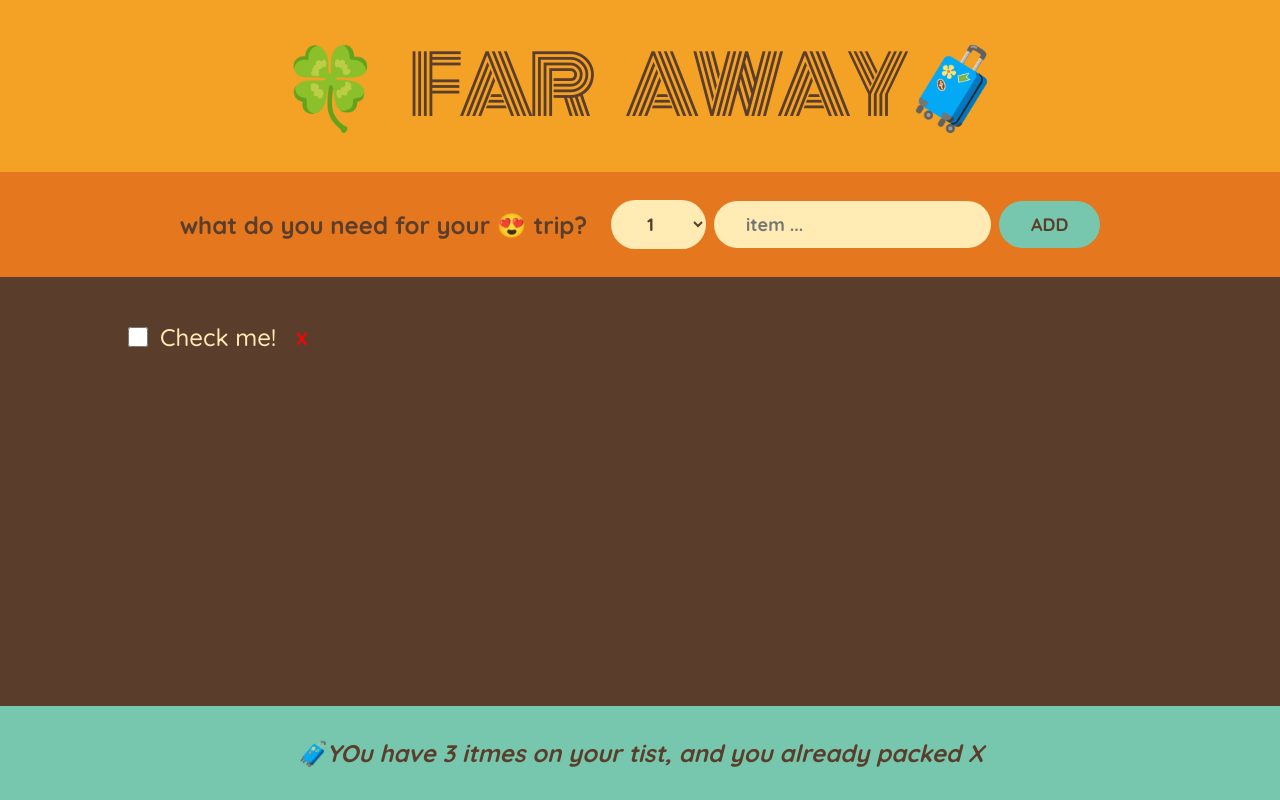
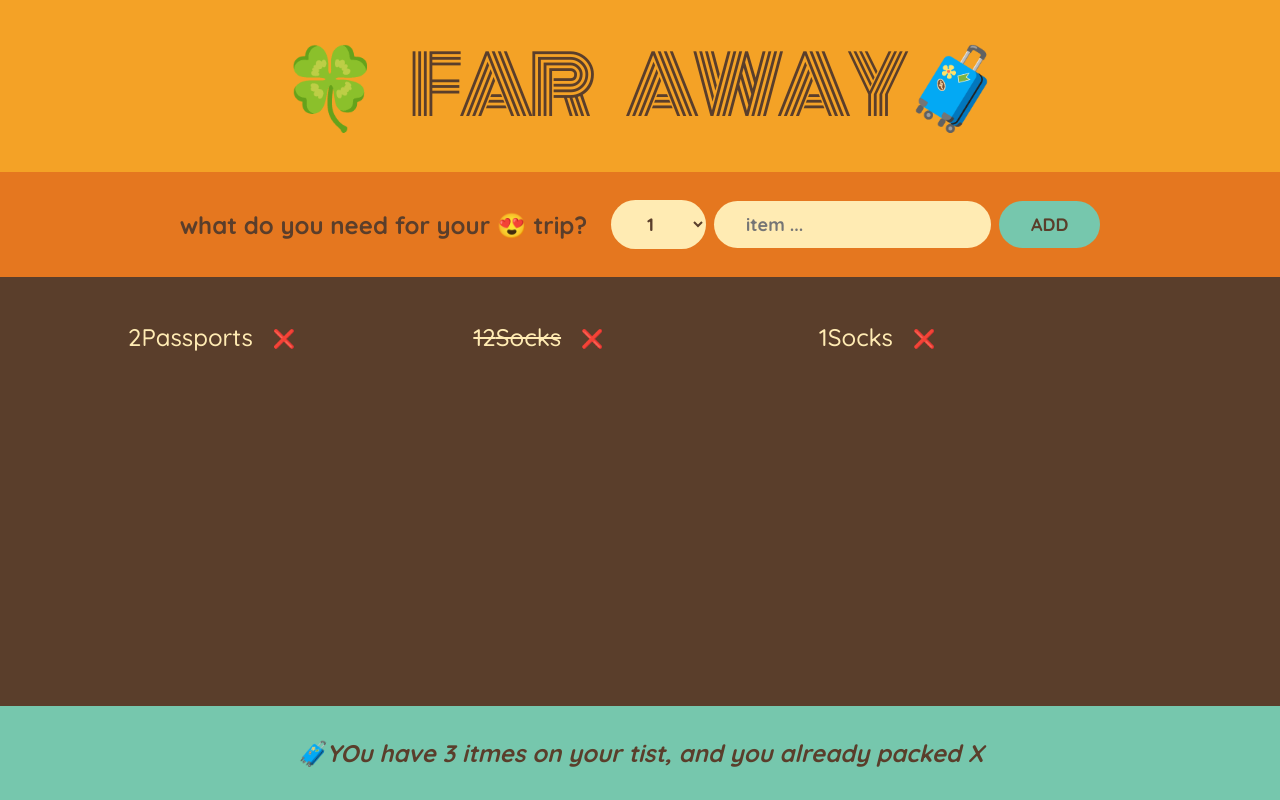
Before and after one commit to Harounjlassi/travel-list-react, a React (Create React App) app: page / in a window 1280 px wide. Built offline with nearby package versions, Linux system fonts and the light colour scheme.

Commit message:
style the picked item

```diff
--- a/src/App.js
+++ b/src/App.js
@@ -1,3 +1,9 @@
+const initialItems = [
+  { id: 1, description: "Passports", quantity: 2, packed: false },
+  { id: 2, description: "Socks", quantity: 12, packed: true },
+  { id: 3, description: "Socks", quantity: 1, packed: false },
+];
+
 export default function App() {
   return (
     <div className="app">
@@ -31,13 +37,22 @@ function PackingList() {
   return (
     <div className="list">
       <ul>
-        <li>
-          <input type="checkbox" id="demoCheckbox" name="checkbox" value="1" />
-          <label for="demoCheckbox"> Check me!</label>
-          <button>X</button>
-        </li>
+        {initialItems.map((i) => (
+          <Item item={i} />
+        ))}
       </ul>
     </div>
+  );
+}
+function Item({ item }) {
+  return (
+    <li>
+      <span style={item.packed ? { textDecoration: "line-through" } : {}}>
+        {item.quantity}
+        {item.description}
+      </span>
+      <button>❌</button>
+    </li>
   );
 }
 function Status() {
```
Also changed, not shown: src/index.css (+0 -7 lines).
